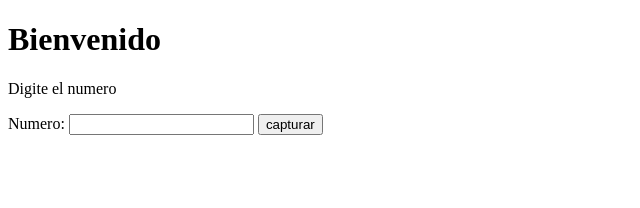
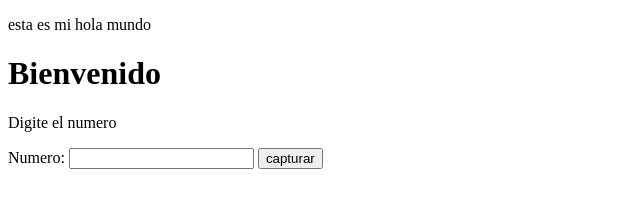
Before and after one commit to Fabianrodx02/form-primos, a plain HTML site: page index.html in a window 1280 px wide. Shown: the whole page, without its empty margins (0-640 px from the left). Drawn offline with Linux system fonts and the light colour scheme.

Commit message:
Update index.html
hola mundo

```diff
--- a/index.html
+++ b/index.html
@@ -7,6 +7,7 @@
 	<title>Formulario Java</title>
 </head>
 <body>
+	<p>esta es mi hola mundo</p>
 	<form name="rellenar" action="#" >
 	<h1>Bienvenido</h1>
    	<p>Digite el numero</p>
```
